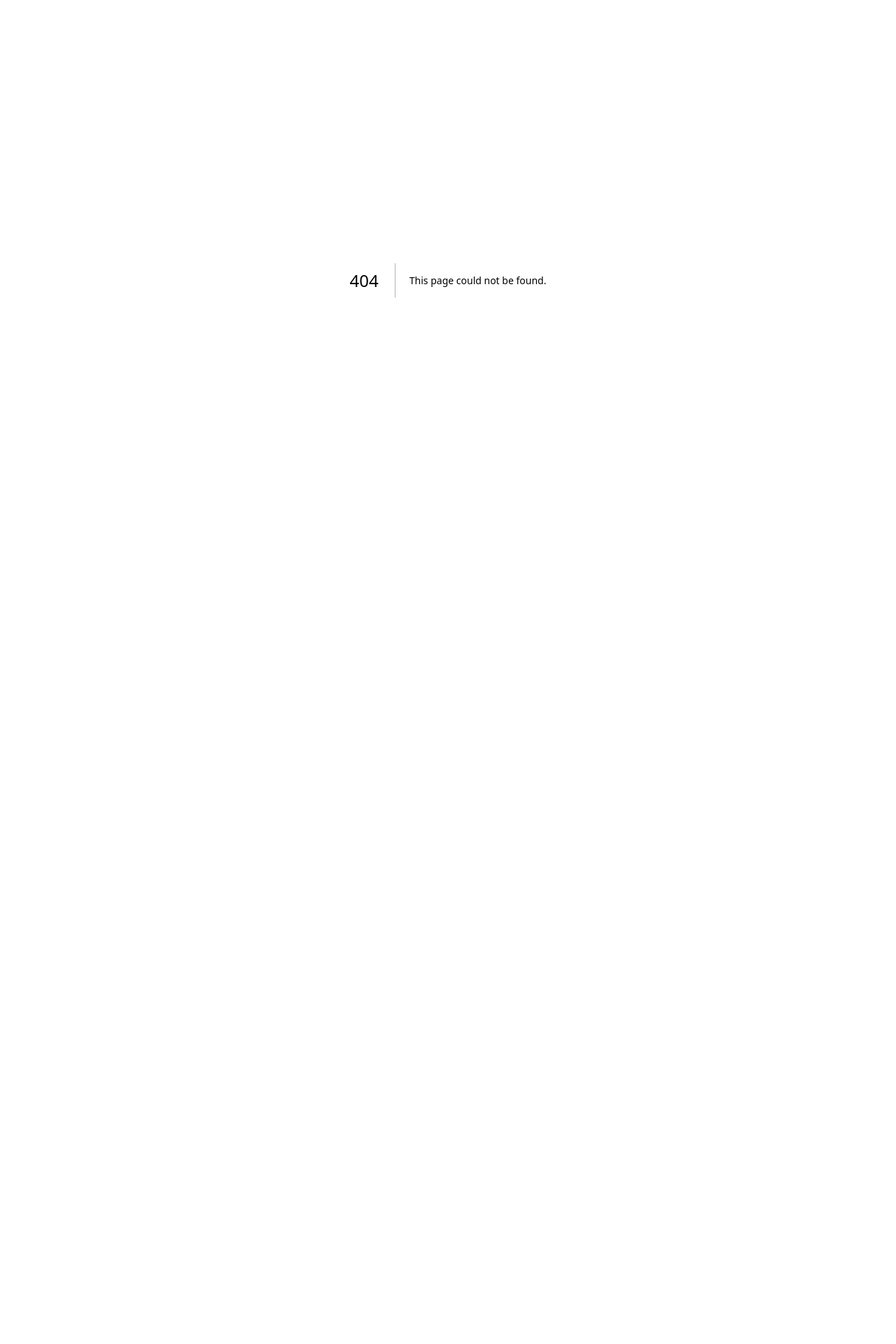
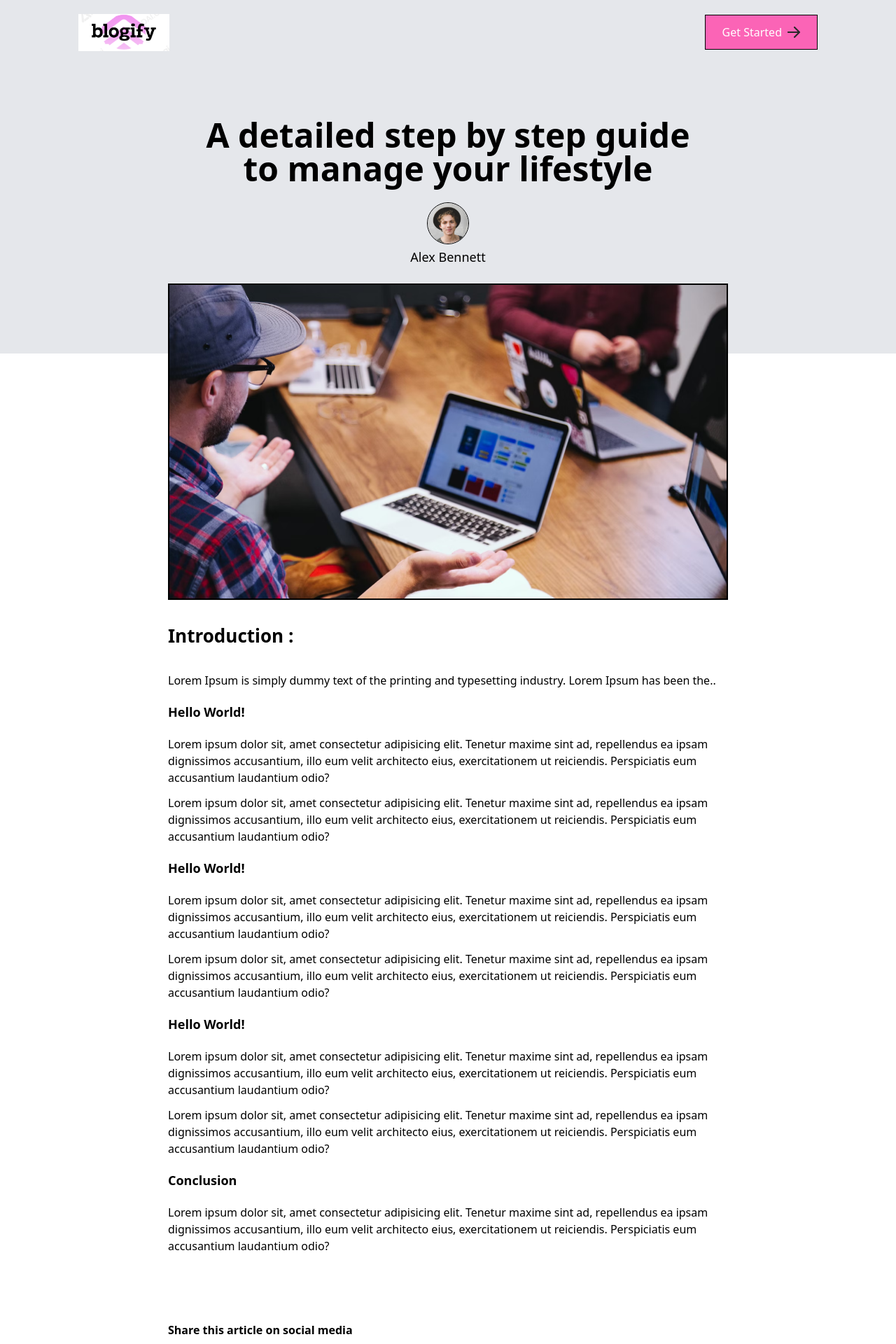
Before and after one commit to jindalharry07/Blogify, a Next.js app: page /blogs/1 in a window 1280 px wide. Before the commit this address had no page. Shown: the top 1920 px of the page at 70% size. Before the commit the page ends 800 px from the top, so only its background shows below. Built offline with nearby package versions, Linux system fonts and the light colour scheme.

Commit message:
Created dyanamic page for specific blog page

```diff
--- a/Components/BlogItem.jsx
+++ b/Components/BlogItem.jsx
@@ -1,16 +1,18 @@
 import { assets, blog_data } from "@/Assets/Assets"
 import Image from "next/image"
 import React from "react"
-const BlogItem = ({title, description, category, image}) => {
+import Link from "next/link"
+
+const BlogItem = ({title, description, category, image, id}) => {
     return (
         <div className="max-w-[330px] sm:max-w-[300px] bg-white border hover:shadow-[-7px_7px_0px_#000000]">
-            <Image src={image} alt="" width={400} height={400} className="border-b border-black"/>
+            <Link href={`/blogs/${id}`}><Image src={image} alt="" width={400} height={400} className="border-b border-black"/></Link>
             <p className="ml-5 mt-5 px-1 inline-block bg-black text-white text-sm">{category}</p>
             <div className="p-5">
                 <h5 className="mb-2 text-lg font-medium tracking-tight text-gray-900">{title}</h5>
                 <p className="mb-3 text-small tracking-tight text-gray-700">{description}</p>
-                <div className="inline-flex items-center py-2 font-semibold text-center">Read more
-                    <Image src={assets.arrow} className='ml-2' alt=""  width={12}/>
+                <div className="inline-flex items-center py-2 font-semibold text-center">
+                    <Link href={`/blogs/${id}`} className="inline-flex items-center py-2 font-semibold text-center">Read more<Image src={assets.arrow} className='ml-2' alt=""  width={12}/></Link>
                 </div>
             </div>
 
--- a/Components/BlogList.jsx
+++ b/Components/BlogList.jsx
@@ -23,7 +23,7 @@
             </div>
             <div className="flex flex-wrap justify-around gap-1 gap-y-10 mb-16 xl:mx-24 ">
                 {blog_data.filter((item) => menu==="All" ? true : item.category === menu).map((item,index) => {
-                    return <BlogItem key={index} image = {item.image} title={item.title} description={item.description} category={item.category} />
+                    return <BlogItem key={index} id = {item.id} image = {item.image} title={item.title} description={item.description} category={item.category} />
                 })}
             </div>
         </div>
--- /dev/null
+++ b/app/blogs/[id]/page.jsx
@@ -0,0 +1,139 @@
+"use client";
+import { assets, blog_data } from "@/Assets/Assets";
+import { useState, useEffect } from "react";
+import Image from "next/image";
+import Link from "next/link";
+import React from "react";
+import Footer from "@/Components/Footer";
+
+const Page = ({ params }) => {
+  const { id } = React.use(params);
+  const [data, setData] = useState(null);
+
+  const fetchBlogData = () => {
+    for (let i = 0; i < blog_data.length; i++) {
+      if (Number(id) === blog_data[i].id) {
+        setData(blog_data[i]);
+        console.log(blog_data[i]);
+        break;
+      }
+    }
+  };
+
+  useEffect(() => {
+    fetchBlogData();
+  }, []);
+
+  return data ? (
+    <>
+      <div className="bg-gray-200 py-5 px-5 md:px-12 lg:px-28">
+        <div className="flex justify-between items-center">
+          <Link href="/">
+            <Image
+              src={assets.blogify}
+              alt=""
+              width={180}
+              className="w-[130px] sm-w-auto"
+            />
+          </Link>
+          <button className="flex items-center gap-2 font-medium py-1 px-3 sm:p-3 sm:px-6 border border-black text-white bg-pink-400">
+            Get Started <Image src={assets.arrow} alt="" />
+          </button>
+        </div>
+        <div className="text-center my-24">
+          <h1 className="text-2xl sm:text-5xl font-semibold max-w-[700px] mx-auto">
+            {data.title}
+          </h1>
+          <Image
+            src={data.author_img}
+            width={60}
+            height={60}
+            alt=""
+            className="mx-auto mt-6 border border-black rounded-full"
+          />
+          <p className="mt-1 pb-2 text-lg max-w-[740px] mx-auto">
+            {data.author}
+          </p>
+        </div>
+      </div>
+
+      <div className="mx-5 max-w-[800px] md:mx-auto mt-[-100px] mb-10">
+        <Image
+          className="border-2 border-black"
+          src={data.image}
+          width={1280}
+          h={780}
+          alt=""
+        />
+        <h1 className="my-8 text-[26px] font-semibold">Introduction : </h1>
+        <p>{data.description}</p>
+        <h3 className="my-5 text-[18px] font-semibold">Hello World!</h3>
+        <p className="my-3">
+          Lorem ipsum dolor sit, amet consectetur adipisicing elit. Tenetur
+          maxime sint ad, repellendus ea ipsam dignissimos accusantium, illo eum
+          velit architecto eius, exercitationem ut reiciendis. Perspiciatis eum
+          accusantium laudantium odio?
+        </p>
+        <p className="my-3">
+          Lorem ipsum dolor sit, amet consectetur adipisicing elit. Tenetur
+          maxime sint ad, repellendus ea ipsam dignissimos accusantium, illo eum
+          velit architecto eius, exercitationem ut reiciendis. Perspiciatis eum
+          accusantium laudantium odio?
+        </p>
+
+        <h3 className="my-5 text-[18px] font-semibold">Hello World!</h3>
+        <p className="my-3">
+          Lorem ipsum dolor sit, amet consectetur adipisicing elit. Tenetur
+          maxime sint ad, repellendus ea ipsam dignissimos accusantium, illo eum
+          velit architecto eius, exercitationem ut reiciendis. Perspiciatis eum
+          accusantium laudantium odio?
+        </p>
+        <p className="my-3">
+          Lorem ipsum dolor sit, amet consectetur adipisicing elit. Tenetur
+          maxime sint ad, repellendus ea ipsam dignissimos accusantium, illo eum
+          velit architecto eius, exercitationem ut reiciendis. Perspiciatis eum
+          accusantium laudantium odio?
+        </p>
+
+        <h3 className="my-5 text-[18px] font-semibold">Hello World!</h3>
+        <p className="my-3 ">
+          Lorem ipsum dolor sit, amet consectetur adipisicing elit. Tenetur
+          maxime sint ad, repellendus ea ipsam dignissimos accusantium, illo eum
+          velit architecto eius, exercitationem ut reiciendis. Perspiciatis eum
+          accusantium laudantium odio?
+        </p>
+        <p className="my-3">
+          Lorem ipsum dolor sit, amet consectetur adipisicing elit. Tenetur
+          maxime sint ad, repellendus ea ipsam dignissimos accusantium, illo eum
+          velit architecto eius, exercitationem ut reiciendis. Perspiciatis eum
+          accusantium laudantium odio?
+        </p>
+
+        <h3 className="my-5 text-[18px] font-semibold">Conclusion</h3>
+        <p className="my-3">
+          Lorem ipsum dolor sit, amet consectetur adipisicing elit. Tenetur
+          maxime sint ad, repellendus ea ipsam dignissimos accusantium, illo eum
+          velit architecto eius, exercitationem ut reiciendis. Perspiciatis eum
+          accusantium laudantium odio?
+        </p>
+
+        <div className="my-24">
+          <p className="text-black font-semibold my-4">
+            {" "}
+            Share this article on social media
+          </p>
+          <div className="flex">
+            <Image src={assets.facebook_icon} alt="" width={50} />
+            <Image src={assets.twitter_icon} alt="" width={50} />
+            <Image src={assets.googleplus_icon} alt="" width={50} />
+          </div>
+        </div>
+      </div>
+      <Footer />
+    </>
+  ) : (
+    <></>
+  );
+};
+
+export default Page;
```
